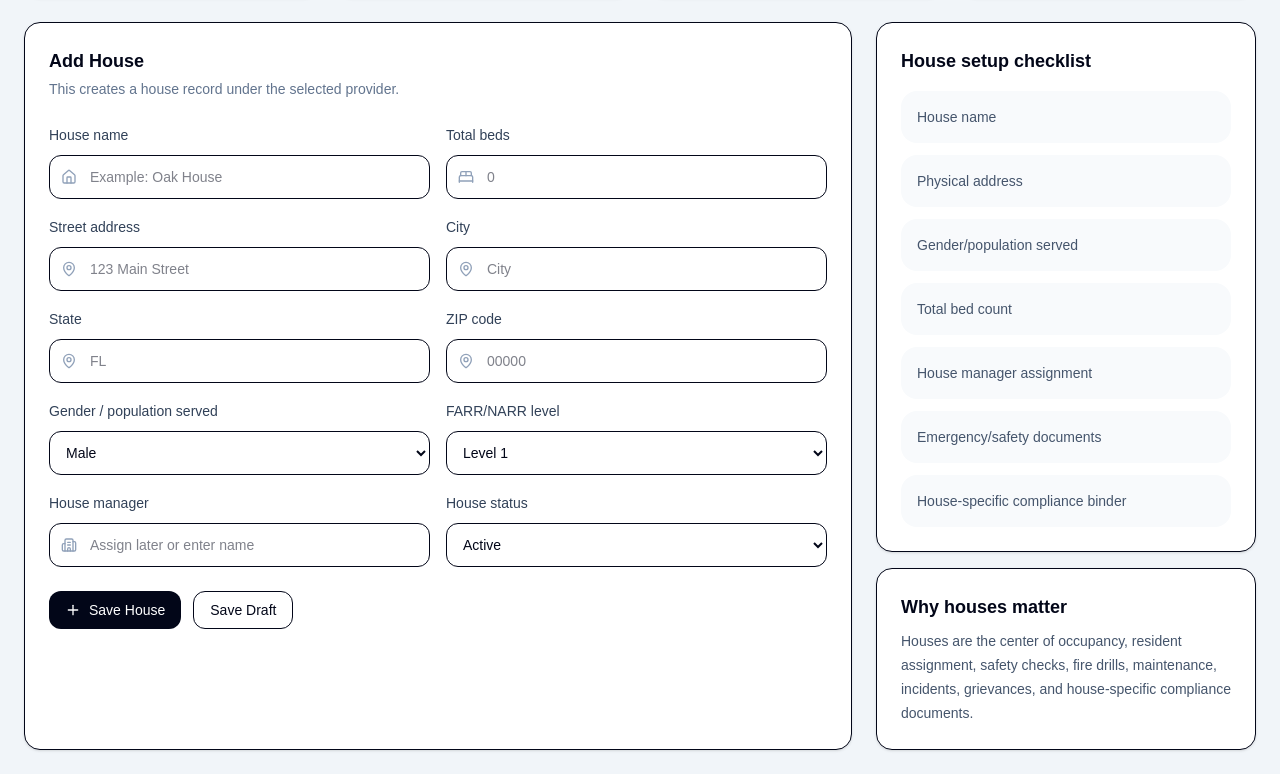
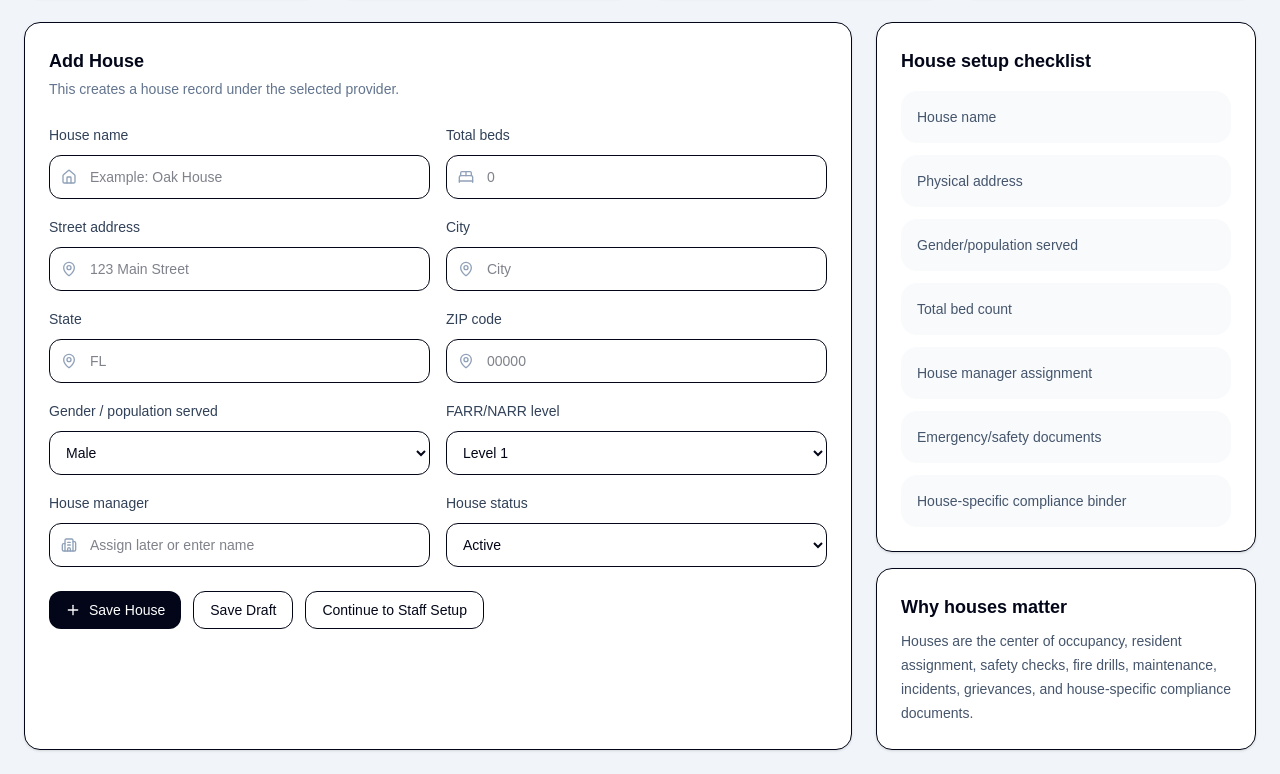
Before and after one commit to RBooth10/halfway-portal, a Next.js app: page /houses in a window 1280 px wide. Shown: the part 412-1186 px from the top of the page. Built offline with nearby package versions, Linux system fonts and the light colour scheme.

Commit message:
Connect house setup to staff setup

```diff
--- a/app/houses/page.tsx
+++ b/app/houses/page.tsx
@@ -180,6 +180,13 @@ export default function HousesPage() {
               >
                 Save Draft
               </button>
+
+              <Link
+                href="/staff"
+                className="inline-flex items-center justify-center rounded-xl border px-4 py-2 text-sm font-medium hover:bg-slate-50"
+              >
+                Continue to Staff Setup
+              </Link>
             </div>
           </form>
 
```
